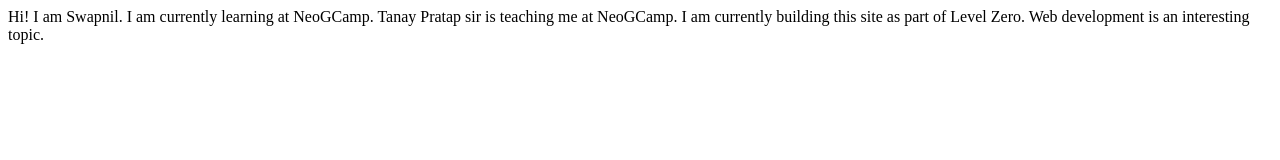
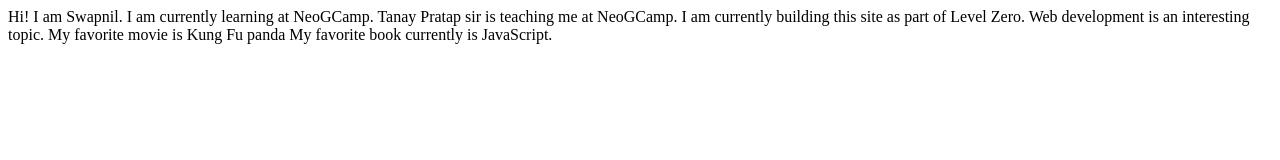
Before and after one commit to swapnilbawane/swapnilbawane-site, a plain HTML site: page index.html in a window 1280 px wide. Drawn offline with Linux system fonts and the light colour scheme.

Commit message:
update favorite movie book

```diff
--- a/index.html
+++ b/index.html
@@ -12,5 +12,8 @@
     Tanay Pratap sir is teaching me at NeoGCamp.
     I am currently building this site as part of Level Zero.
     Web development is an interesting topic.
+
+    My favorite movie is Kung Fu panda
+    My favorite book currently is JavaScript.
 </body>
 </html>
```
